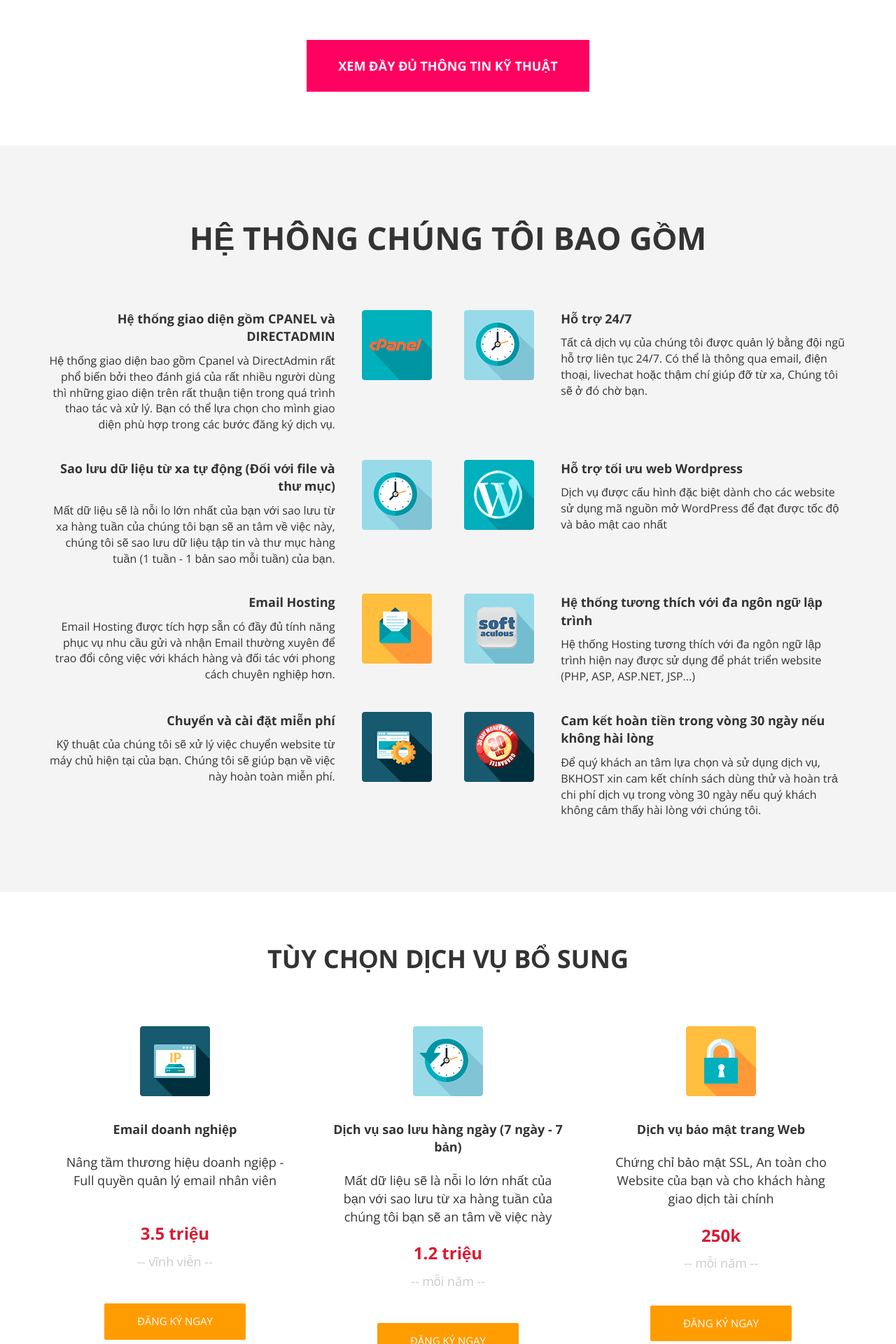
After one commit to thangnv27/bkhost_html, a PHP site: page /hosting-ca-nhan.php in a window 1280 px wide. The commit adds this page. Shown: the part 2180-4100 px from the top of the page at 70% size. Run offline with PHP 8.4, Linux system fonts and the light colour scheme; data that the repository does not hold is empty; some libraries are stand-ins or nearby versions.

Commit message:
File Hosting Ca Nhan

```diff
--- /dev/null
+++ b/hosting-ca-nhan.php
@@ -0,0 +1,329 @@
+<?php include("header.php"); ?>
+<div class="slide-hosting-ca-nhan text-center">
+  <div class="container">
+    <h1 class="text-slide-1">Hosting cá nhân</h1>
+    <h2 class="text-slide-2">Giá cả phải chăng, Setup website nhanh chóng</h2>
+  </div>
+</div>
+<div class="backup-intro">
+  <div class="container">
+    <div class="text-1-backup-intro">
+      <p>
+        Với mức chi phí vừa phải và hợp lý luôn thích hợp cho các Website cá nhân để mua hosting giá rẻ của chúng tôi trong giai đoạn đầu phát triển, tuy nhiên dịch vụ luôn đem lại hiệu xuất cao nhất và chúng tôi đảm bảo hoàn lại tiền 30 ngày nếu bạn không hài lòng với dịch vụ. Quý khách thường hỏi thuê hosting ở đâu tốt nhất thì chúng tôi tin tưởng rằng BKHOST là lựa chọn cho bạn.
+      </p>
+    </div>
+    <div class="text-2-backup-intro">
+      <p>Những yếu tố nổi trội Hosting cá nhân</p>
+    </div>
+    <div class="row">
+      <div class="col-md-4">
+        <img src="images/icon-bo-copy.png">
+        <p class="text-backup-intro">
+          Hệ thống chống mã độc ConfigServer eXploit Scanner và Chống Local - Attack với CloudLinux OS
+        </p>
+      </div>
+      <div class="col-md-4">
+        <img src="images/icon-code.png">
+        <p class="text-backup-intro">
+          Nhiều lựa chọn phiên bản PHP cho Website Php 5.2 đến 7.0 và Miễn phí SSL với Let's Encrypt
+        </p>
+      </div>
+      <div class="col-md-4">
+        <img src="images/icon-backup.png">
+        <p class="text-backup-intro">
+          Bản sao lưu hàng tuần ( Số bản backup 1 lần/tuần)
+        </p>
+      </div>
+    </div>
+  </div>
+</div>
+<div class="hosting-company">
+  <img class="icon-left-backup-email" src="images/icon-left-slide-service-backup-email.png">
+  <img class="icon-right-backup-email" src="images/icon-right-slide-service-backup-email.png">
+  <div class="container">
+    <div class="row">
+      <div class="col-md-4">
+        <div class="content-web-hosting">
+          <p class="text-hosting-1">START</p>
+          <p class="text-hosting-2">23.500</p>
+          <strike class="text-hosting-3">25.000</strike>
+          <p class="text-hosting-4">- 1 tháng -</p>
+          <div class="discount-code-email">
+            <p class="text-hosting-5">Nhập mã khuyến mãi (-50%) áp dụng 25/10 - 25/11/2017</p>
+            <div class="line-discount"><p></p></div>
+            <p class="text-hosting-6">KMHT850</p>
+          </div>
+          <div class="details-service">
+            <p>Dung Lượng SSD: <b>700 MB</b></p>
+            <p>Băng thông: <b>20 GB</b></p>
+            <p>Addon Domains: <b>01</b></p>
+            <p>Parked Domains: <b>Unlimited</b></p>
+            <p>Email Account:5 Email</p>
+            <p>FTP Account: Unlimited</p>
+            <p>MySQL Account: Unlimited</p>
+            <p><b>Miễn phí SSL Let's Encrypt</b></p>
+          </div>
+          <a href="#" class="btn-register-hosting">
+            Đăng ký ngay
+          </a>
+        </div>
+      </div>
+      <div class="col-md-4">
+        <div class="content-web-hosting">
+          <p class="text-hosting-1">START PLUS</p>
+          <p class="text-hosting-2">26.500</p>
+          <strike class="text-hosting-3">29.000</strike>
+          <p class="text-hosting-4">- 1 tháng -</p>
+          <div class="discount-code-email">
+            <p class="text-hosting-5">Nhập mã khuyến mãi (-50%) áp dụng 25/10 - 25/11/2017</p>
+            <div class="line-discount"><p></p></div>
+            <p class="text-hosting-6">KMHT850</p>
+          </div>
+          <div class="details-service">
+            <p>Dung Lượng SSD: <b>700 MB</b></p>
+            <p>Băng thông: <b>20 GB</b></p>
+            <p>Addon Domains: <b>01</b></p>
+            <p>Parked Domains: <b>Unlimited</b></p>
+            <p>Email Account:5 Email</p>
+            <p>FTP Account: Unlimited</p>
+            <p>MySQL Account: Unlimited</p>
+            <p><b>Miễn phí SSL Let's Encrypt</b></p>
+          </div>
+          <a href="#" class="btn-register-hosting">
+            Đăng ký ngay
+          </a>
+        </div>
+      </div>
+      <div class="col-md-4">
+        <div class="content-web-hosting">
+          <p class="text-hosting-1">SILVER</p>
+          <p class="text-hosting-2">28.500</p>
+          <strike class="text-hosting-3">29.500</strike>
+          <p class="text-hosting-4">- 1 tháng -</p>
+          <div class="discount-code-email">
+            <p class="text-hosting-5">Nhập mã khuyến mãi (-50%) áp dụng 25/10 - 25/11/2017</p>
+            <div class="line-discount"><p></p></div>
+            <p class="text-hosting-6">KMHT850</p>
+          </div>
+          <div class="details-service">
+            <p>Dung Lượng SSD: <b>700 MB</b></p>
+            <p>Băng thông: <b>20 GB</b></p>
+            <p>Addon Domains: <b>01</b></p>
+            <p>Parked Domains: <b>Unlimited</b></p>
+            <p>Email Account:5 Email</p>
+            <p>FTP Account: Unlimited</p>
+            <p>MySQL Account: Unlimited</p>
+            <p><b>Miễn phí SSL Let's Encrypt</b></p>
+          </div>
+          <a href="#" class="btn-register-hosting">
+            Đăng ký ngay
+          </a>
+        </div>
+      </div>
+    </div>
+  </div>
+</div>
+<div class="info-technical">
+  <div class="container">
+    <div class="btn-view-info-technical">
+      <a href="">Xem đầy đủ thông tin kỹ thuật</a>
+    </div>
+  </div>
+</div>
+<div class="about-my-system">
+  <div class="container">
+    <p class="title-1">Hệ thông chúng tôi bao gồm</p>
+    <div class="row">
+      <div class="col-md-6">
+        <div class="row">
+          <div class="col-md-9 text-right">
+            <p class="text-1">
+              Hệ thống giao diện gồm CPANEL và DIRECTADMIN
+            </p>
+            <p class="text-2">
+              Hệ thống giao diện bao gồm Cpanel và DirectAdmin rất phổ biến bởi theo đánh giá của rất nhiều người dùng thì những giao diện trên rất thuận tiện trong quá trình thao tác và xử lý. Bạn có thể lựa chọn cho mình giao diện phù hợp trong các bước đăng ký dịch vụ.
+            </p>
+          </div>
+          <div class="col-md-3">
+            <img src="images/icon-cpanel.png">
+          </div>
+        </div>
+      </div>
+      <div class="col-md-6">
+        <div class="row">
+          <div class="col-md-3">
+            <img src="images/icon-time.png">
+          </div>
+          <div class="col-md-9 text-left">
+            <p class="text-1">
+              Hỗ trợ 24/7
+            </p>
+            <p class="text-2">
+              Tất cả dịch vụ của chúng tôi được quản lý bằng đội ngũ hỗ trợ liên tục 24/7. Có thể là thông qua email, điện thoại, livechat hoặc thậm chí giúp đỡ từ xa, Chúng tôi sẽ ở đó chờ bạn.
+            </p>
+          </div>
+        </div>
+      </div>
+    </div>
+    <br>
+    <br>
+    <div class="row">
+      <div class="col-md-6">
+        <div class="row">
+          <div class="col-md-9 text-right">
+            <p class="text-1">
+              Sao lưu dữ liệu từ xa tự động (Đối với file và thư mục)
+            </p>
+            <p class="text-2">
+              Mất dữ liệu sẽ là nỗi lo lớn nhất của bạn với sao lưu từ xa hàng tuần của chúng tôi bạn sẽ an tâm về việc này, chúng tôi sẽ sao lưu dữ liệu tập tin và thư mục hàng tuần (1 tuần - 1 bản sao mỗi tuần) của bạn.
+            </p>
+          </div>
+          <div class="col-md-3">
+            <img src="images/icon-time.png">
+          </div>
+        </div>
+      </div>
+      <div class="col-md-6">
+        <div class="row">
+          <div class="col-md-3">
+            <img src="images/icon-wp.png">
+          </div>
+          <div class="col-md-9 text-left">
+            <p class="text-1">
+              Hỗ trợ tối ưu web Wordpress
+            </p>
+            <p class="text-2">
+              Dịch vụ được cấu hình đặc biệt dành cho các website sử dụng mã nguồn mở WordPress để đạt được tốc độ và bảo mật cao nhất
+            </p>
+          </div>
+        </div>
+      </div>
+    </div>
+    <br>
+    <br>
+    <div class="row">
+      <div class="col-md-6">
+        <div class="row">
+          <div class="col-md-9 text-right">
+            <p class="text-1">
+              Email Hosting
+            </p>
+            <p class="text-2">
+              Email Hosting được tích hợp sẵn có đầy đủ tính năng phục vụ nhu cầu gửi và nhận Email thường xuyên để trao đổi công việc với khách hàng và đối tác với phong cách chuyên nghiệp hơn.
+            </p>
+          </div>
+          <div class="col-md-3">
+            <img src="images/icon-email-hosting.png">
+          </div>
+        </div>
+      </div>
+      <div class="col-md-6">
+        <div class="row">
+          <div class="col-md-3">
+            <img src="images/icon-soft.png">
+          </div>
+          <div class="col-md-9 text-left">
+            <p class="text-1">
+              Hệ thống tương thích với đa ngôn ngữ lập trình
+            </p>
+            <p class="text-2">
+              Hệ thống Hosting tương thích với đa ngôn ngữ lập trình hiện nay được sử dụng để phát triển website (PHP, ASP, ASP.NET, JSP...)
+            </p>
+          </div>
+        </div>
+      </div>
+    </div>
+    <br>
+    <br>
+    <div class="row">
+      <div class="col-md-6">
+        <div class="row">
+          <div class="col-md-9 text-right">
+            <p class="text-1">
+              Chuyển và cài đặt miễn phí
+            </p>
+            <p class="text-2">
+              Kỹ thuật của chúng tôi sẽ xử lý việc chuyển website từ máy chủ hiện tại của bạn. Chúng tôi sẽ giúp bạn về việc này hoàn toàn miễn phí.
+            </p>
+          </div>
+          <div class="col-md-3">
+            <img src="images/icon-setup.png">
+          </div>
+        </div>
+      </div>
+      <div class="col-md-6">
+        <div class="row">
+          <div class="col-md-3">
+            <img src="images/icon-refund.png">
+          </div>
+          <div class="col-md-9 text-left">
+            <p class="text-1">
+              Cam kết hoàn tiền trong vòng 30 ngày nếu không hài lòng
+            </p>
+            <p class="text-2">
+              Để quý khách an tâm lựa chọn và sử dụng dịch vụ, BKHOST xin cam kết chính sách dùng thử và hoàn trả chi phí dịch vụ trong vòng 30 ngày nếu quý khách không cảm thấy hài lòng với chúng tôi.
+            </p>
+          </div>
+        </div>
+      </div>
+    </div>
+  </div>
+</div>
+<div class="choose-service">
+  <div class="container">
+    <p class="text-choose-service">
+      Tùy chọn dịch vụ bổ sung
+    </p>
+    <div class="row">
+      <div class="col-md-4">
+        <div class="details-choose-service">
+          <img src="images/icon-ip.png">
+          <p class="text-details-1">Email doanh nghiệp</p>
+          <p class="text-details-2">Nâng tầm thương hiệu doanh ngiệp - <br>Full quyền quản lý email nhân viên</p>
+          <p class="price-details">3.5 triệu</p>
+          <p class="text-details-3">-- vĩnh viễn --</p>
+          <a href="#" class="btn-register-hosting">
+            Đăng ký ngay
+          </a>
+        </div>
+      </div>
+      <div class="col-md-4">
+        <div class="details-choose-service">
+          <img src="images/icon-time-backup.png">
+          <p class="text-details-1">Dịch vụ sao lưu hàng ngày (7 ngày - 7 bản)</p>
+          <p class="text-details-2">Mất dữ liệu sẽ là nỗi lo lớn nhất của<br>bạn với sao lưu từ xa hàng tuần của<br>chúng tôi bạn sẽ an tâm về việc này</p>
+          <p class="price-details">1.2 triệu</p>
+          <p class="text-details-3">-- mỗi năm --</p>
+          <a href="#" class="btn-register-hosting">
+            Đăng ký ngay
+          </a>
+        </div>
+      </div>
+      <div class="col-md-4">
+        <div class="details-choose-service">
+          <img src="images/icon-ssl.png">
+          <p class="text-details-1">Dịch vụ bảo mật trang Web</p>
+          <p class="text-details-2">Chứng chỉ bảo mật SSL, An toàn cho<br>Website của bạn và cho khách hàng<br>giao dịch tài chính</p>
+          <p class="price-details">250k</p>
+          <p class="text-details-3">-- mỗi năm --</p>
+          <a href="#" class="btn-register-hosting">
+            Đăng ký ngay
+          </a>
+        </div>
+      </div>
+    </div>
+  </div>
+</div>
+<div class="register-service">
+  <div class="container">
+    <p class="text-register-service">
+      Đăng ký <span>dịch vụ khác</span> kèm theo Cloud VPS của bạn?
+    </p>
+    <div class="button-register-service">
+      <a href="javascript:void(0)">
+        <img class="screenshot-2" src="images/btn-register-now.png">
+      </a>
+    </div>
+  </div>
+</div>
+<?php include("footer.php"); ?>
--- a/style2.css
+++ b/style2.css
@@ -18,6 +18,12 @@
 
 .layer-old-4 .slide-email-doanh-nghiep {
     background: url("images/slide-email-doanh-nghiep.png");
+    background-repeat: no-repeat;
+    background-size: 100% 100%;
+}
+
+body .slide-hosting-ca-nhan {
+    background: url("images/slide-hosting-ca-nhan.png");
     background-repeat: no-repeat;
     background-size: 100% 100%;
 }
```
Also changed, not shown: images/slide-hosting-ca-nhan.png (added).
